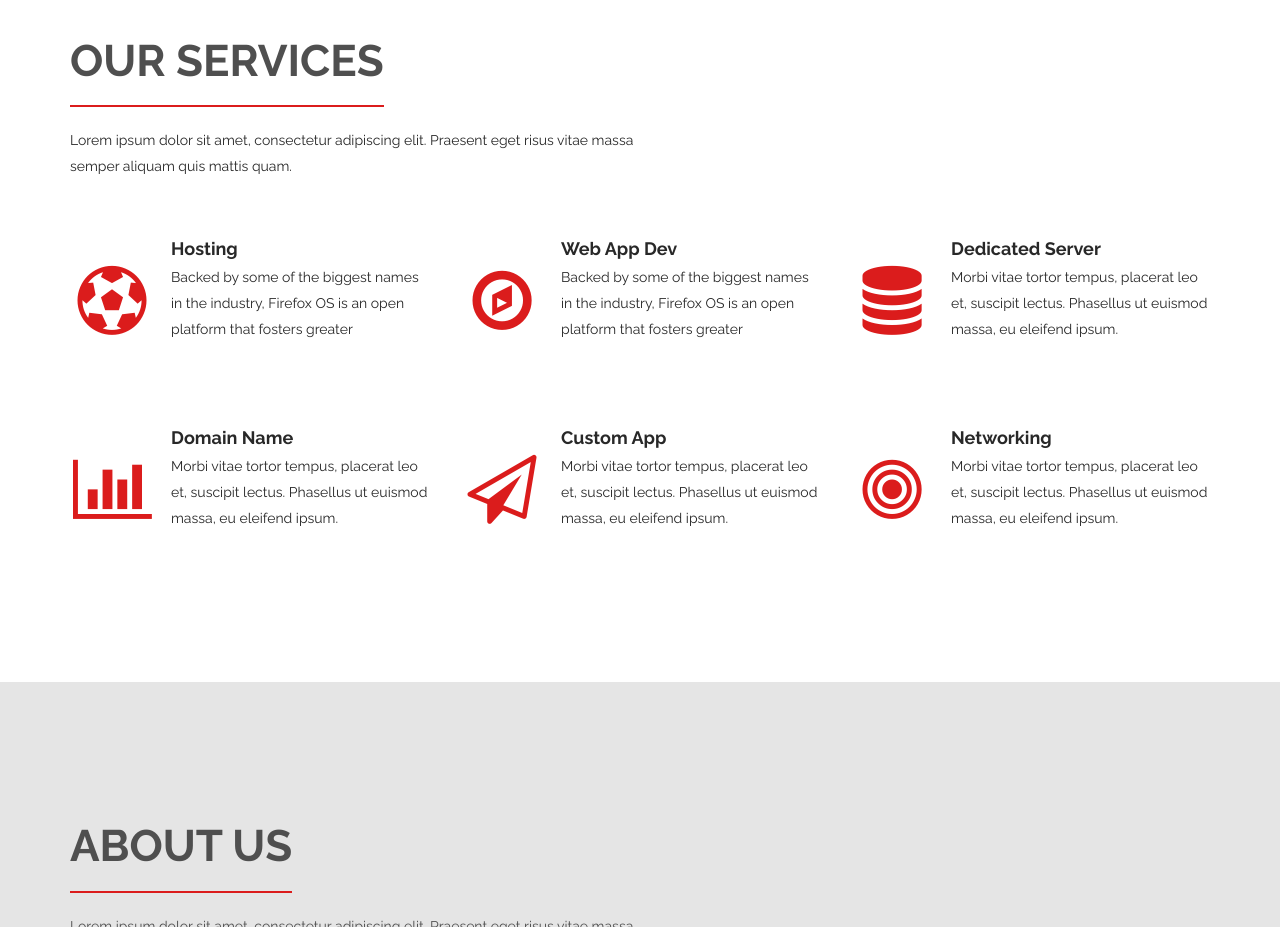
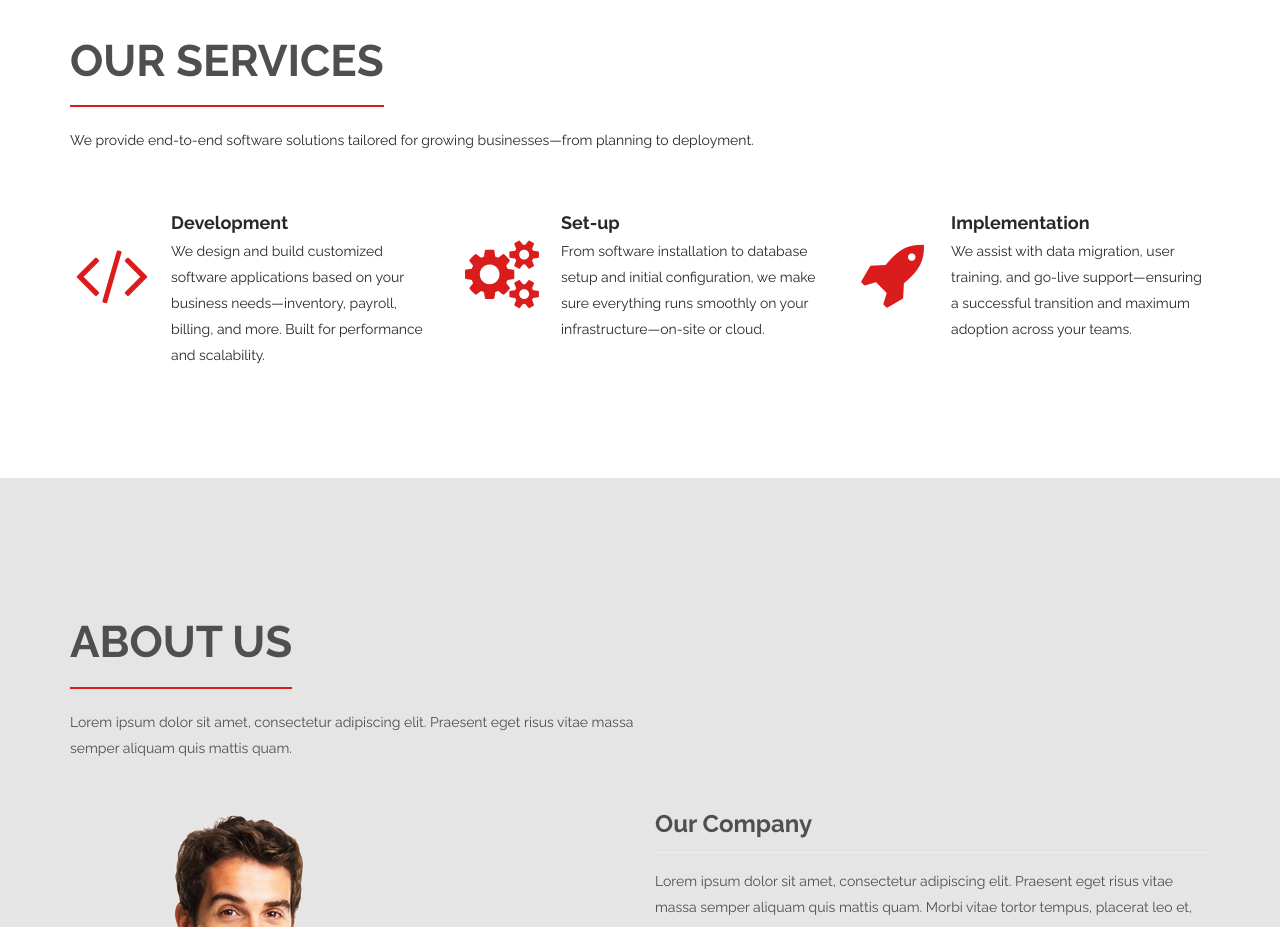
Before and after one commit to dtdsystemsolutions/site, a plain HTML site: page index.html in a window 1280 px wide. Shown: the part 2000-2927 px from the top of the page. Drawn offline with Linux system fonts and the light colour scheme.

Commit message:
Update index.html

```diff
--- a/index.html
+++ b/index.html
@@ -230,89 +230,67 @@
         </div>
       </section>
 
-   <section id="services" >
+   <section id="services">
   <div class="container">
 
     <div class="section-header">
       <h2 class="section-title wow fadeInDown">Our Services</h2>
-                <p class="wow fadeInDown">Lorem ipsum dolor sit amet, consectetur adipiscing elit. Praesent eget risus vitae massa <br> semper aliquam quis mattis quam.</p>
+      <p class="wow fadeInDown">
+        We provide end-to-end software solutions tailored for growing businesses—from planning to deployment.
+      </p>
     </div>
 
     <div class="row">
       <div class="features">
+
+        <!-- Development -->
         <div class="col-md-4 col-sm-6 wow fadeInUp" data-wow-duration="300ms" data-wow-delay="0ms">
           <div class="media service-box">
             <div class="pull-left">
-                                <i class="fa fa-futbol-o"></i>
+              <i class="fa fa-code"></i>
             </div>
             <div class="media-body">
-                                <h4 class="media-heading">Hosting</h4>
-                                <p>Backed by some of the biggest names in the industry, Firefox OS is an open platform that fosters greater</p>
+              <h4 class="media-heading">Development</h4>
+              <p>
+                We design and build customized software applications based on your business needs—inventory, payroll, billing, and more. Built for performance and scalability.
+              </p>
             </div>
           </div>
-                    </div><!--/.col-md-4-->
+        </div>
 
+        <!-- Set-up -->
         <div class="col-md-4 col-sm-6 wow fadeInUp" data-wow-duration="300ms" data-wow-delay="100ms">
           <div class="media service-box">
             <div class="pull-left">
-                                <i class="fa fa-compass"></i>
+              <i class="fa fa-cogs"></i>
             </div>
             <div class="media-body">
-                                <h4 class="media-heading">Web App Dev</h4>
-                                <p>Backed by some of the biggest names in the industry, Firefox OS is an open platform that fosters greater</p>
+              <h4 class="media-heading">Set-up</h4>
+              <p>
+                From software installation to database setup and initial configuration, we make sure everything runs smoothly on your infrastructure—on-site or cloud.
+              </p>
             </div>
           </div>
-                    </div><!--/.col-md-4-->
+        </div>
 
+        <!-- Implementation -->
         <div class="col-md-4 col-sm-6 wow fadeInUp" data-wow-duration="300ms" data-wow-delay="200ms">
           <div class="media service-box">
             <div class="pull-left">
-                                <i class="fa fa-database"></i>
+              <i class="fa fa-rocket"></i>
             </div>
             <div class="media-body">
-                                <h4 class="media-heading">Dedicated Server</h4>
-                                <p>Morbi vitae tortor tempus, placerat leo et, suscipit lectus. Phasellus ut euismod massa, eu eleifend ipsum.</p>
+              <h4 class="media-heading">Implementation</h4>
+              <p>
+                We assist with data migration, user training, and go-live support—ensuring a successful transition and maximum adoption across your teams.
+              </p>
             </div>
           </div>
-                    </div><!--/.col-md-4-->
+        </div>
 
-                    <div class="col-md-4 col-sm-6 wow fadeInUp" data-wow-duration="300ms" data-wow-delay="300ms">
-                        <div class="media service-box">
-                            <div class="pull-left">
-                                <i class="fa fa-bar-chart"></i>
-                            </div>
-                            <div class="media-body">
-                                <h4 class="media-heading">Domain Name</h4>
-                                <p>Morbi vitae tortor tempus, placerat leo et, suscipit lectus. Phasellus ut euismod massa, eu eleifend ipsum.</p>
-                            </div>
-                        </div>
-                    </div><!--/.col-md-4-->
-
-                    <div class="col-md-4 col-sm-6 wow fadeInUp" data-wow-duration="300ms" data-wow-delay="400ms">
-                        <div class="media service-box">
-                            <div class="pull-left">
-                                <i class="fa fa-paper-plane-o"></i>
-                            </div>
-                            <div class="media-body">
-                                <h4 class="media-heading">Custom App</h4>
-                                <p>Morbi vitae tortor tempus, placerat leo et, suscipit lectus. Phasellus ut euismod massa, eu eleifend ipsum.</p>
-                            </div>
-                        </div>
-                    </div><!--/.col-md-4-->
-
-                    <div class="col-md-4 col-sm-6 wow fadeInUp" data-wow-duration="300ms" data-wow-delay="500ms">
-                        <div class="media service-box">
-                            <div class="pull-left">
-                                <i class="fa fa-bullseye"></i>
-                            </div>
-                            <div class="media-body">
-                                <h4 class="media-heading">Networking</h4>
-                                <p>Morbi vitae tortor tempus, placerat leo et, suscipit lectus. Phasellus ut euismod massa, eu eleifend ipsum.</p>
-                            </div>
-                        </div>
-                    </div><!--/.col-md-4-->
       </div>
     </div><!--/.row-->
+
   </div><!--/.container-->
 </section><!--/#services-->
 
```
Lines whose indentation alone changed are shown as unchanged.
